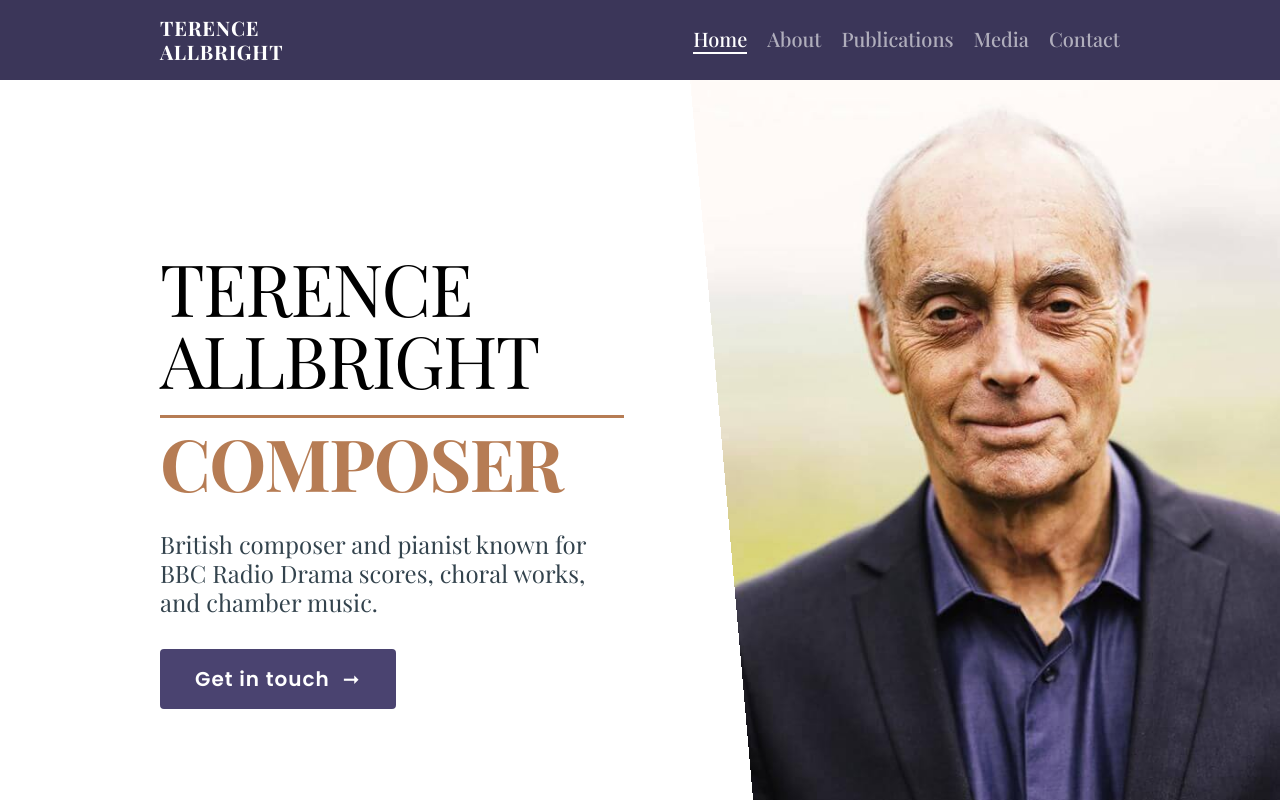
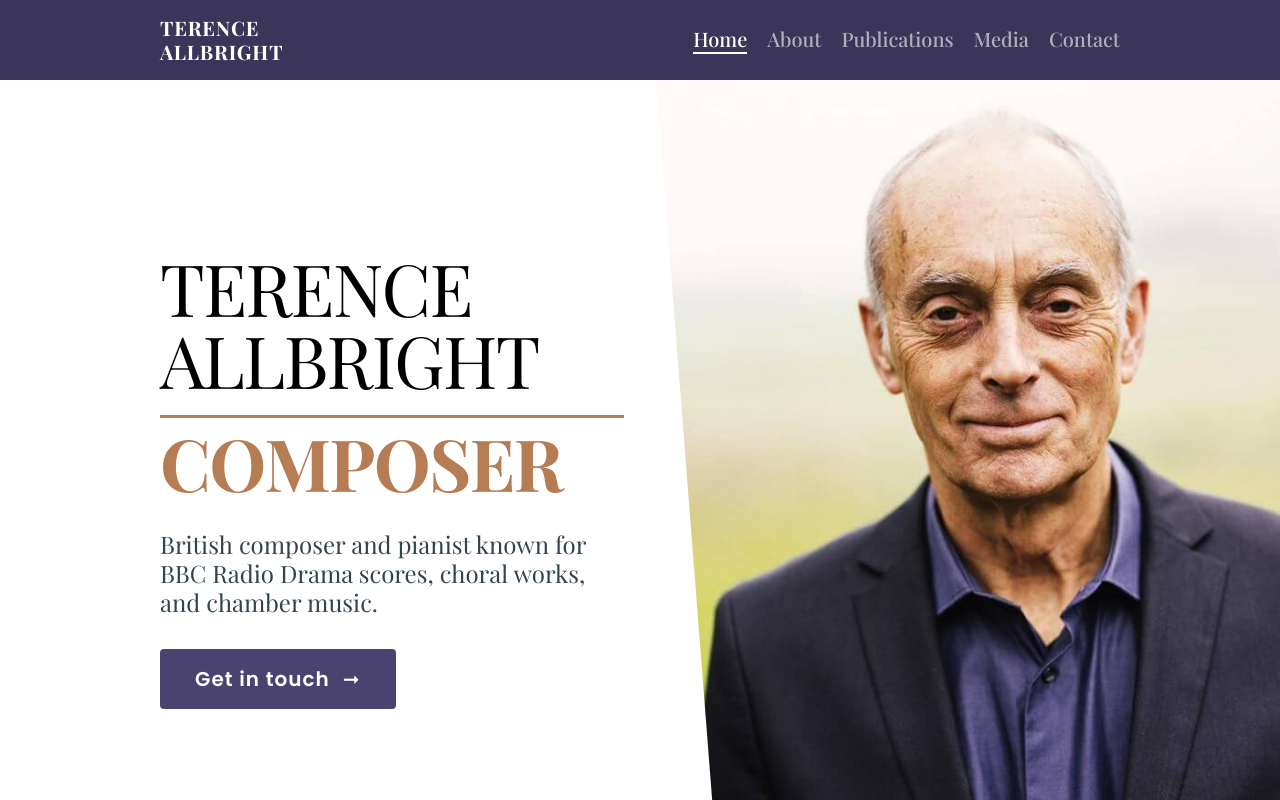
Before and after one commit to Black-and-White-Web-Development/terence-allbright-composer, a React (Vite) app: page / in a window 1280 px wide. Shown: the top 800 px of the page. Built offline with nearby package versions, Linux system fonts and the light colour scheme; a web font is replaced by a local one.

Commit message:
Fix: use `clip-path` to mask hero cover iamge diagonally instead of a gradient overlay Resolves #5

```diff
--- a/src/components/Hero/Hero.scss
+++ b/src/components/Hero/Hero.scss
@@ -6,13 +6,6 @@
 	padding-block: 0;
 
 	&__image-container {
-		--overlay-angle: 85deg;
-		--percentage: 15%;
-		--image-overlay: linear-gradient(
-			var(--overlay-angle),
-			var(--background-primary) var(--percentage),
-			transparent var(--percentage)
-		);
 		--cover-image: url("/src/assets/images/terence-allbright-01-mobile.jpg");
 
 		min-height: min(50vh, 400px);
@@ -23,14 +16,14 @@
 
 		@include u.breakpoint(medium) {
 			--cover-image: url("/src/assets/images/terence-allbright-01.jpg");
-			--image-fade: linear-gradient(95deg, var(--background-primary) 5%, transparent 25%);
+			--clip-path: polygon(10% 100%, 100% 100%, 100% 0, 0 0);
 
-			background-image: var(--image-fade), var(--image-overlay), var(--cover-image);
+			-webkit-clip-path: var(--clip-path);
+			clip-path: var(--clip-path);
 		}
 
 		@include u.breakpoint(large) {
 			min-height: 800px;
-			background-image: var(--image-overlay), var(--cover-image);
 		}
 	}
 
```
